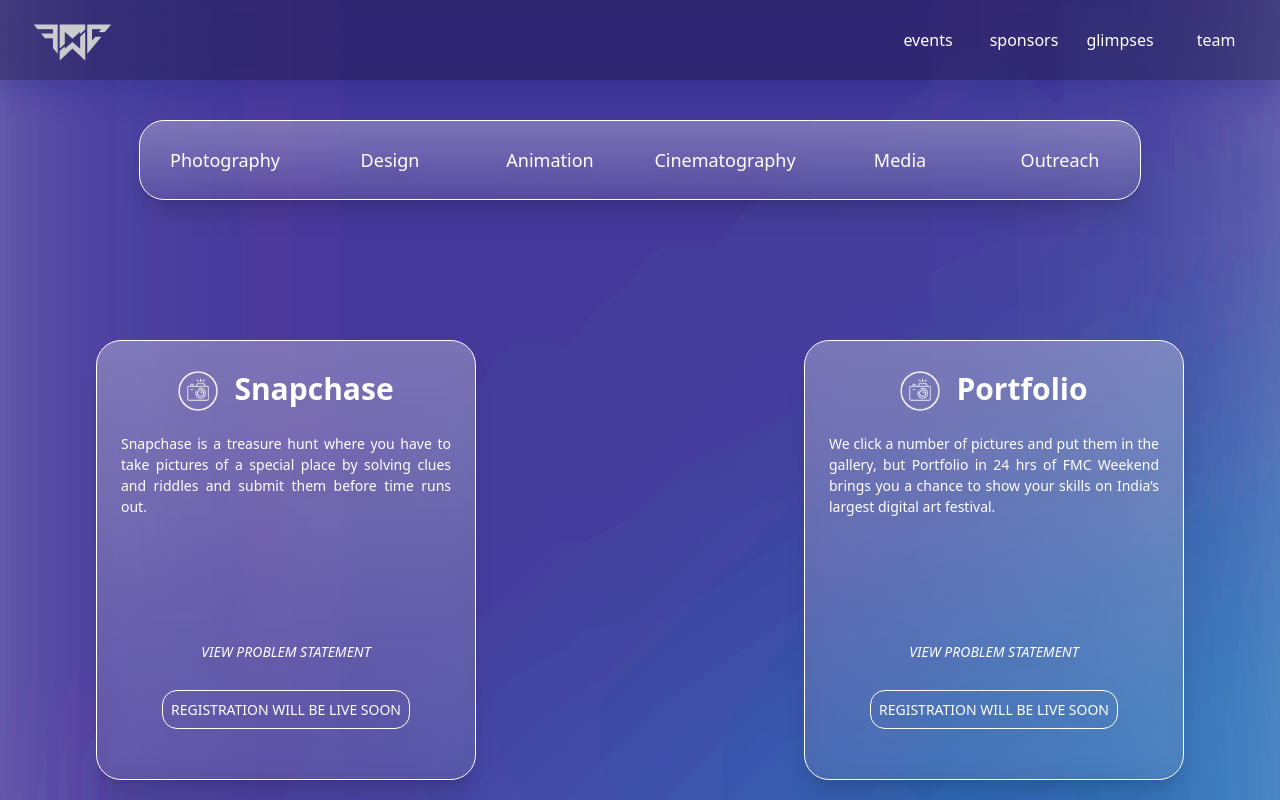
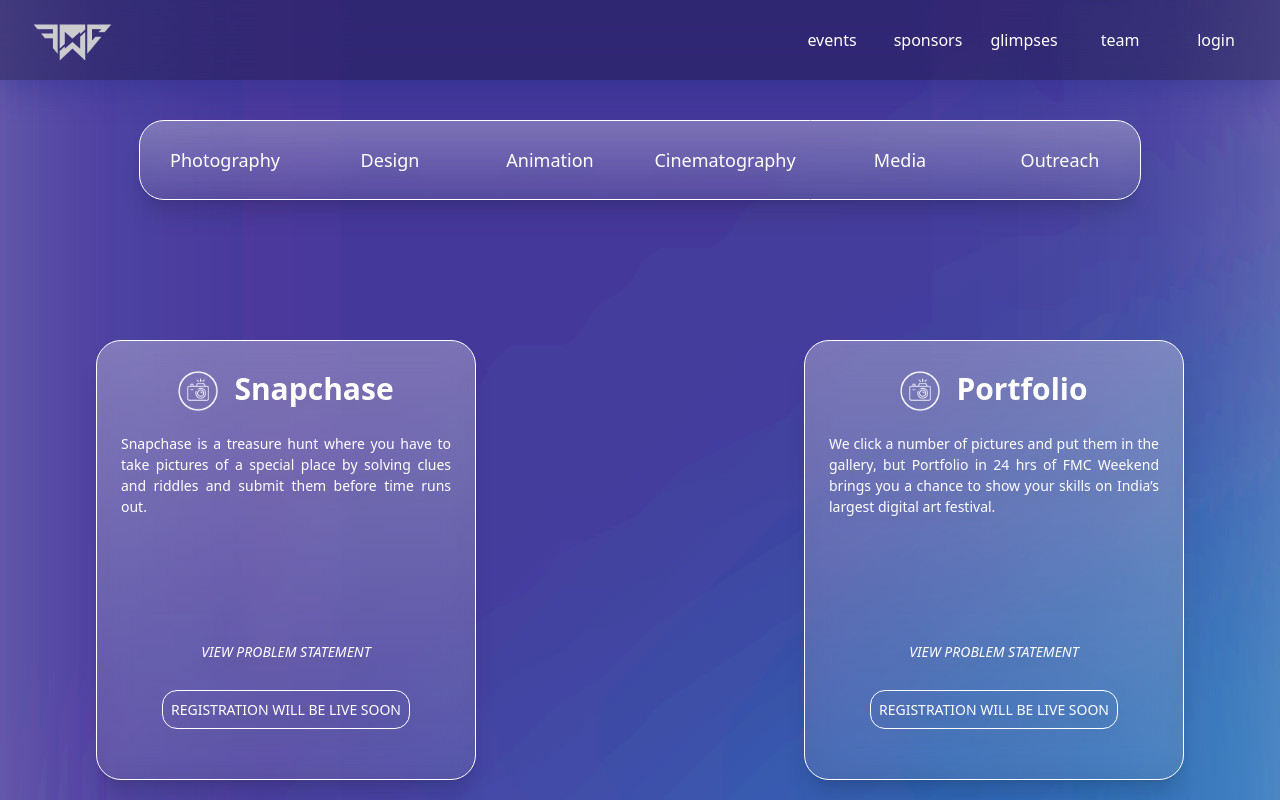
Before and after one commit to soustab10/fmc24-client, a Next.js app: page /events in a window 1280 px wide. Shown: the top 800 px of the page. Built offline with nearby package versions, Linux system fonts and the light colour scheme; a web font is replaced by a local one.

Commit message:
login reveal

```diff
--- a/src/pages/landingpage/Header.jsx
+++ b/src/pages/landingpage/Header.jsx
@@ -55,6 +55,12 @@ const Header = () => {
             team
           </Link>
           <Link
+            href="/login"
+            className="nav-menu links-header w-24 place-self-center"
+          >
+            login
+          </Link>
+          <Link
             href="/"
             className=" links-header w-auto pr-4 place-self-center"
           >
@@ -86,6 +92,9 @@ const Header = () => {
                   <Link href="/comingsoon" className="menu-list">
                     team
                   </Link>
+                  <Link href="/login" className="menu-list">
+                    login
+                  </Link>
                 </div>
               </div>
             ) : null}
```
Also changed, not shown: 1 other file (tests, documents, lock files or other folders).
